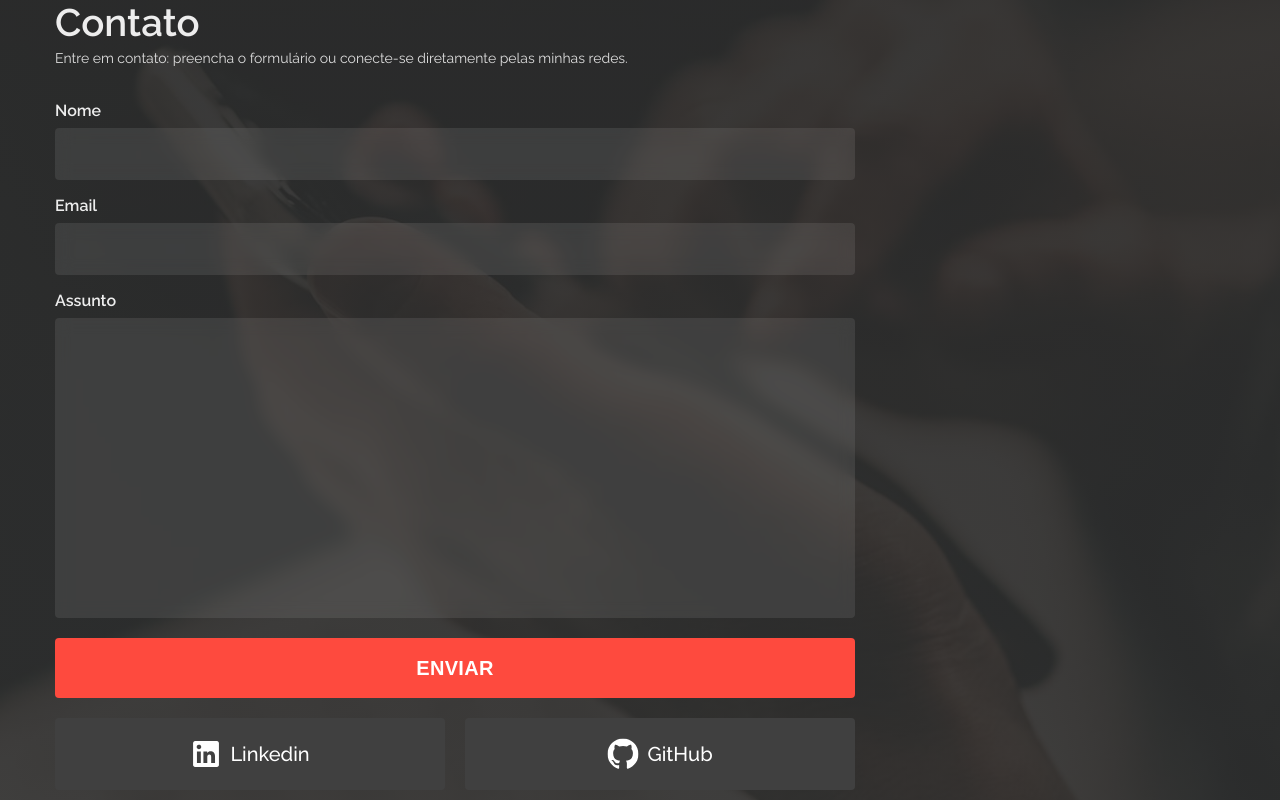
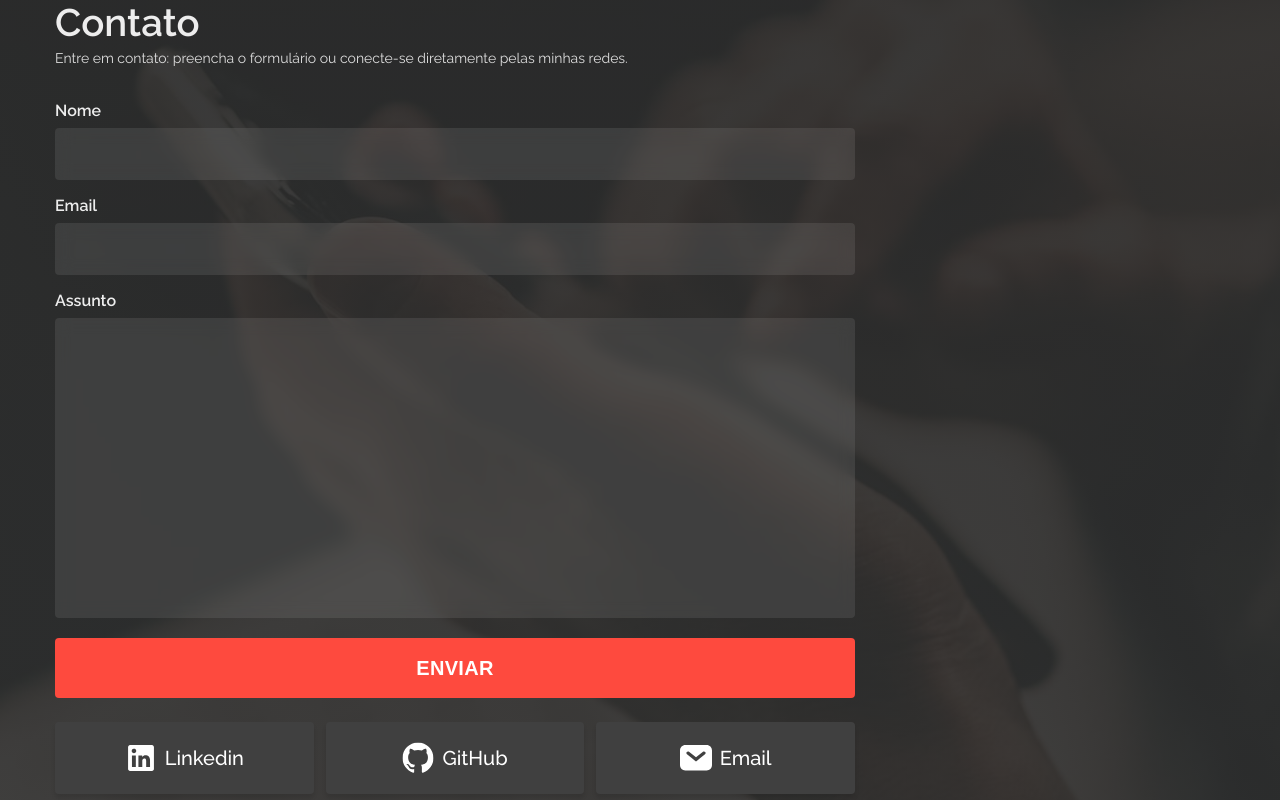
Before and after one commit to thiag-o/portfolio, a Next.js app: page / in a window 1280 px wide. Shown: the part 3560-4360 px from the top of the page. Built offline with nearby package versions, Linux system fonts and the light colour scheme.

Commit message:
fix: alterar resposividade das redes

```diff
--- a/src/components/Home/Contact/ContactCard/styles.ts
+++ b/src/components/Home/Contact/ContactCard/styles.ts
@@ -5,7 +5,10 @@ export const Container = styled(Link).attrs({
   target: '_blank',
 })`
   width: 100%;
-  padding: 20px;
+  padding: 18px;
+  border: 2px solid transparent;
+
+  box-shadow: 0px 4px 4px rgba(0, 0, 0, 0.1);
 
   display: flex;
   align-items: center;
@@ -19,10 +22,30 @@ export const Container = styled(Link).attrs({
   background-color: ${({ theme }) => theme.colors.grays['c9']};
 
   cursor: pointer;
+
+  transition: 0.2s ease-in;
+
+  &:hover {
+    border-color: ${({ theme }) => theme.colors.grays['c7']};
+  }
+
+  @media (max-width: 768px) {
+    padding: 12px;
+
+    flex-direction: column;
+
+    img {
+      width: 24px;
+      height: 24px;
+    }
+  }
 `;
 
 export const Text = styled.span`
   font-size: 1.25rem;
   font-weight: ${({ theme }) => theme.fontWeight.medium};
   line-height: 1;
+  @media (max-width: 768px) {
+    font-size: 1rem;
+  }
 `;
--- a/src/components/Home/Contact/index.tsx
+++ b/src/components/Home/Contact/index.tsx
@@ -29,9 +29,11 @@ export default function Contact() {
             <FormField title="Assunto" name="assunto" isTextArea />
             <SendButton>ENVIAR</SendButton>
           </Form>
+
           <ContactCards>
-            <ContactCard name="Linkedin" image="linkedin" href="/" />
-            <ContactCard name="GitHub" image="github" href="/" />
+            <ContactCard name="Linkedin" image="linkedin" href="#" />
+            <ContactCard name="GitHub" image="github" href="#" />
+            <ContactCard name="Email" image="email" href="#" />
           </ContactCards>
         </ContactContainer>
       </Content>
--- a/src/components/Home/Contact/styles.ts
+++ b/src/components/Home/Contact/styles.ts
@@ -76,7 +76,11 @@ export const SendButton = styled.button`
 `;
 
 export const ContactCards = styled.div`
-  gap: 20px;
-  margin-top: 20px;
-  display: flex;
+  display: grid;
+  grid-template-columns: 1fr 1fr 1fr;
+  gap: 12px;
+  margin-top: 24px;
+  @media (max-width: 576px) {
+    gap: 8px;
+  }
 `;
```
Also changed, not shown: public/contact-icons/email.svg (added).
